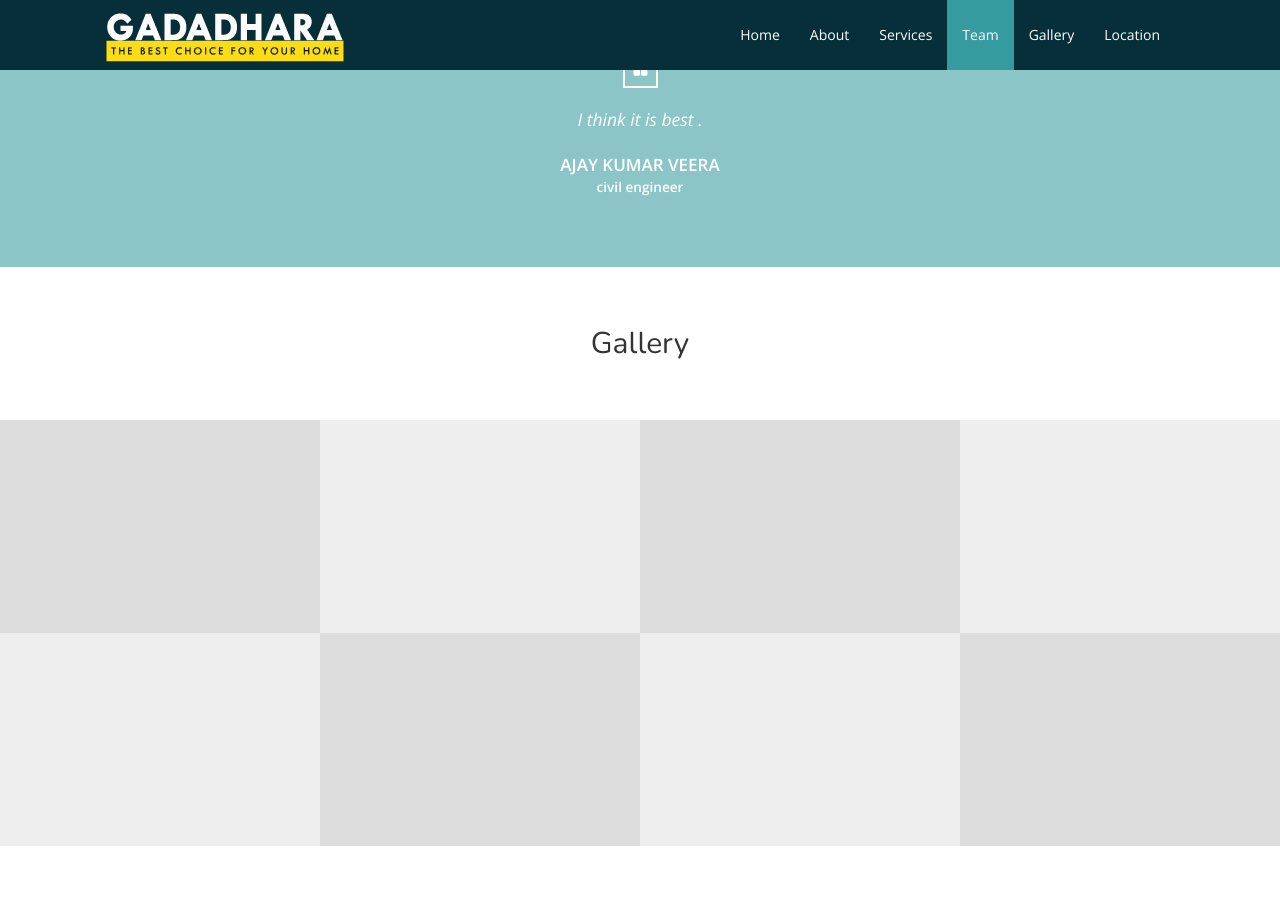
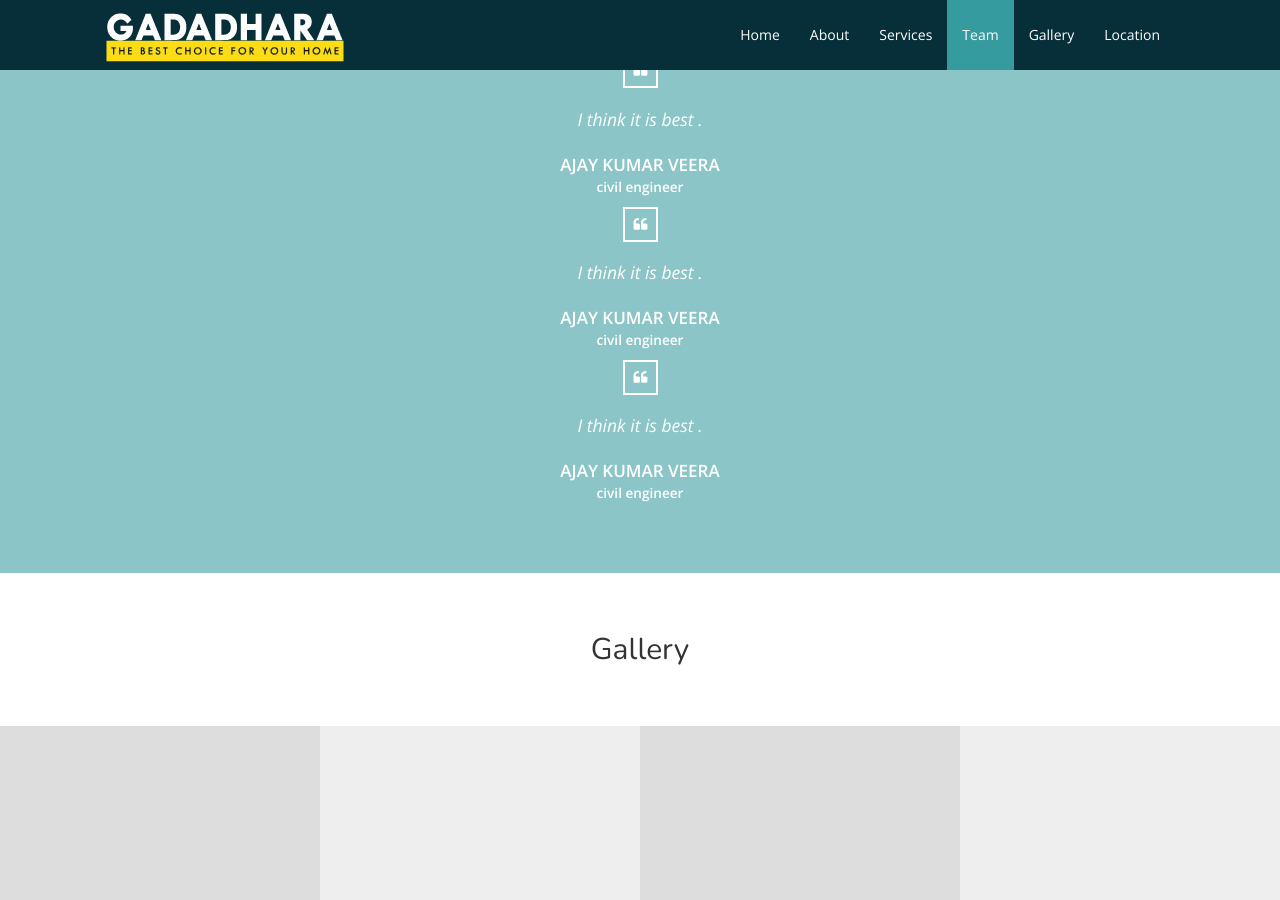
Before and after one commit to gadadhara/GADADHARA, a Jekyll site: the page built from index.html, in a window 1280 px wide and 900 px high, scrolled down 2696 px. Built offline with Jekyll 4.4.1, drawn with Linux system fonts in a browser that asks for light colours; nearby versions of some CDN libraries.

Commit message:
Update testimonials.yml

```diff
--- a/_data/testimonials.yml
+++ b/_data/testimonials.yml
@@ -1,3 +1,11 @@
 - name: AJAY KUMAR VEERA
   description: I think it is best .
   title: civil engineer
+
+- name: AJAY KUMAR VEERA
+  description: I think it is best .
+  title: civil engineer
+
+- name: AJAY KUMAR VEERA
+  description: I think it is best .
+  title: civil engineer
```
